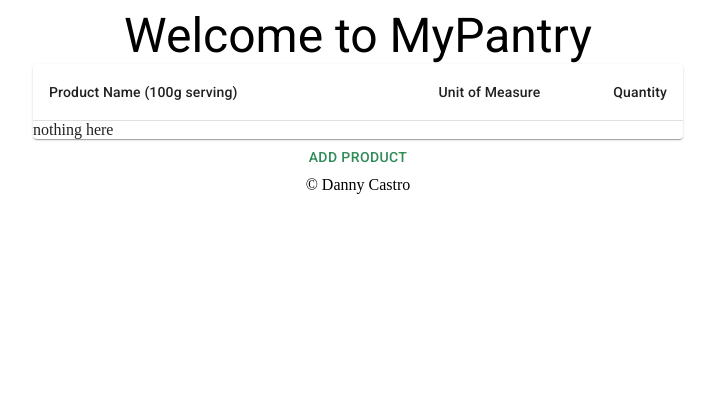
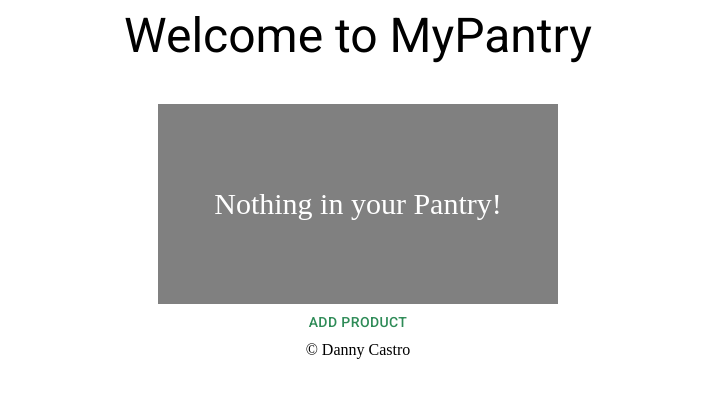
Before and after one commit to Dcastro99/inventoryApp, a React (Create React App) app in the folder frontend/inventory/: page / in a window 1280 px wide. Shown: the top 398 px of the page, without its empty margins (290-1005 px from the left). Built offline with nearby package versions, Linux system fonts and the light colour scheme.

Commit message:
added context

```diff
--- a/frontend/inventory/src/components/InventoryTable.js
+++ b/frontend/inventory/src/components/InventoryTable.js
@@ -1,38 +1,26 @@
 import React, { useContext } from 'react';
-import { Table, TableBody, TableCell, TableContainer, TableHead, TableRow, Paper } from '@mui/material';
+import { Table, TableBody, TableCell, TableContainer, TableHead, TableRow, Paper, Box } from '@mui/material';
 import ProductContext from '../context/productContext';
 
-
-// function createData(productName, uom, qty) {
-//   return { productName, uom, qty };
-// }
-
-
-
-// const rows = [
-//   createData('Tomatoe Sauce', 'can', 2),
-//   createData('Rice', 'bag', 1),
-//   createData('Chicken Broth', 'can', 3),
-// ];
 
 export default function BasicTable() {
   const { products } = useContext(ProductContext);
   console.log('WHat are you', products);
-  // let [item] = products;
+
   return (
+    <>
+      {products.length > 0 ? (products.map((row) => (
         <TableContainer component={Paper}>
           <Table sx={{ minWidth: 650 }} aria-label="simple table">
             <TableHead>
               <TableRow>
-            <TableCell>Product Name (100g serving)</TableCell>
+                <TableCell>Product Name</TableCell>
                 <TableCell align="right">Unit of Measure</TableCell>
                 <TableCell align="right">Quantity</TableCell>
-            {/* <TableCell align="right">Carbs&nbsp;(g)</TableCell>
-            <TableCell align="right">Protein&nbsp;(g)</TableCell> */}
+
               </TableRow>
             </TableHead>
             <TableBody>
-          {products.length > 0 ? (products.map((row) => (
 
               <TableRow
                 // key={products.name}
@@ -45,9 +33,11 @@ export default function BasicTable() {
                 <TableCell align="right">{row.uom}</TableCell>
                 <TableCell align="right">{row.qty}</TableCell>
               </TableRow>
-          ))) : (<>nothing here</>)}
             </TableBody>
           </Table>
         </TableContainer>
+      ))) : (<Box sx={{ display: 'flex', justifyContent: 'center', alignItems: 'center', backgroundColor: 'grey', color: 'white', fontSize: 30, marginTop: 5, width: 400, height: 200 }}>Nothing in your Pantry!</Box>)
+      }
+    </>
   );
 }
--- a/frontend/inventory/src/components/Products.js
+++ b/frontend/inventory/src/components/Products.js
@@ -13,7 +13,7 @@ export default function Products() {
   //add product handler
   const addProductHandler = (e) => {
     e.preventDefault();
-    // console.log('EVENT', e.target.product_name.value)
+    console.log('EVENT', e.target)
     const formData = e.target;
     addProduct(
       formData.product_name.value,
@@ -67,10 +67,10 @@ export default function Products() {
                     <MenuItem value="">
                       <em>None</em>
                     </MenuItem>
-                    <MenuItem value={10}>Can</MenuItem>
-                    <MenuItem value={20}>Bag</MenuItem>
-                    <MenuItem value={30}>Oz</MenuItem>
-                    <MenuItem value={40}>Bottle</MenuItem>
+                    <MenuItem value={1}>Can</MenuItem>
+                    <MenuItem value={2}>Bag</MenuItem>
+                    <MenuItem value={3}>Oz</MenuItem>
+                    <MenuItem value={4}>Bottle</MenuItem>
                   </Select>
                   <Typography variant='h5' sx={ProductStyle.formtext}>Quantity</Typography>
                   <TextField label='Quantity' type='number' name='product_quantity' sx={ProductStyle.numberTextFiled} />
```
Lines whose indentation alone changed are shown as unchanged.
